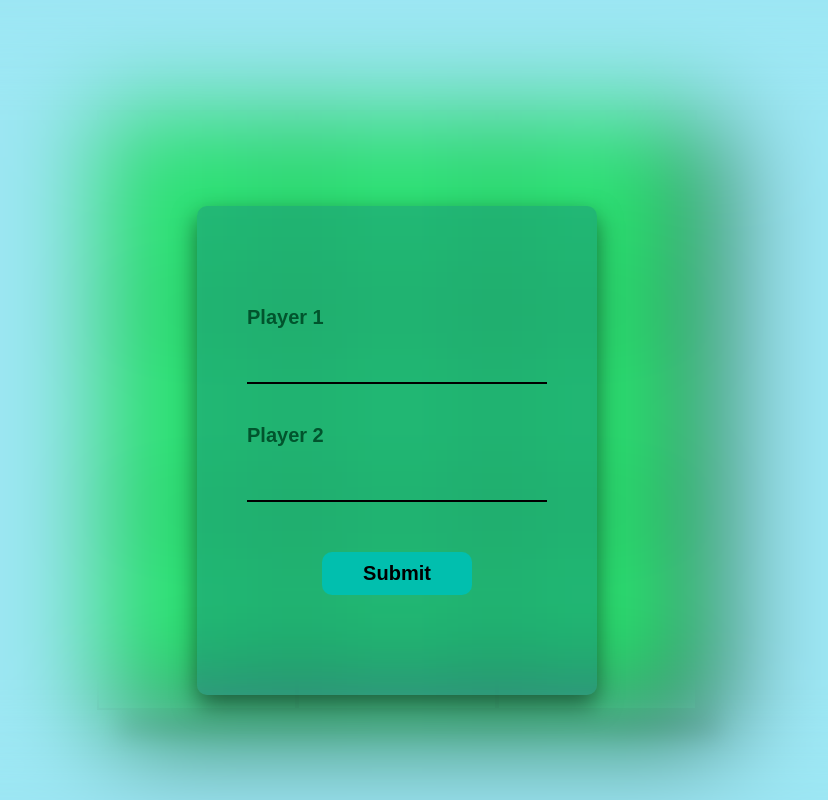
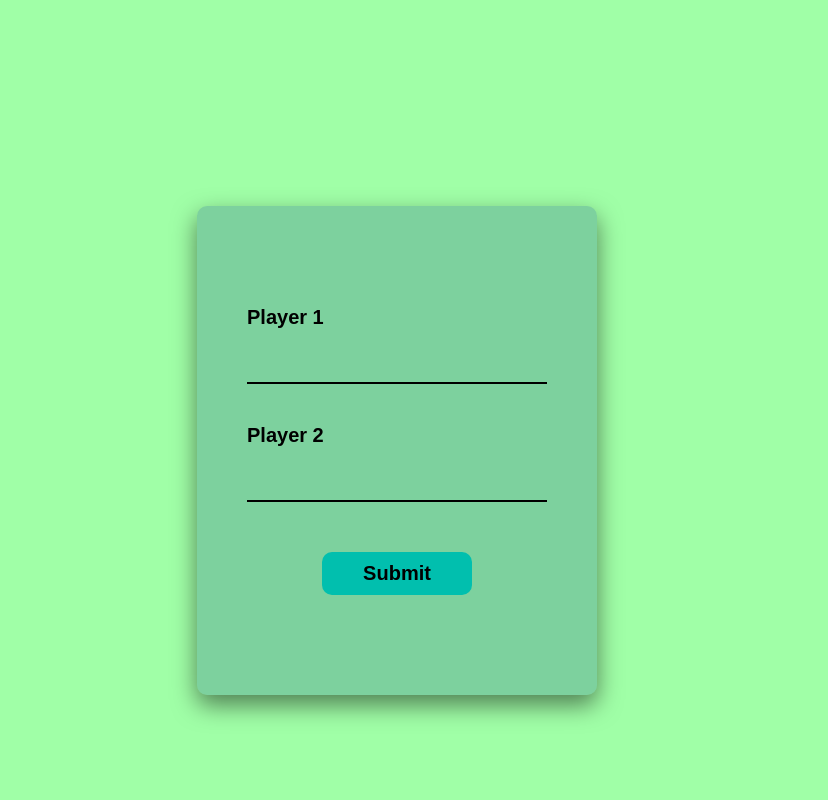
Before and after one commit to codamee/Tic_Tac_Toe, a plain HTML site: page index.html in a window 1280 px wide. Shown: the whole page, without its empty margins (243-1071 px from the left). Drawn offline with Linux system fonts and the light colour scheme.

Commit message:
Update style.css

```diff
--- a/style.css
+++ b/style.css
@@ -48,10 +48,9 @@ body {
     display: flex;
     justify-content: center;
     align-items: center;
-    backdrop-filter: blur(50px);
     flex-direction: column;
     gap: 100px;
-    color: #01542d;
+    background: #a0ffa7;
 }
 form {
     width: 400px;
```
